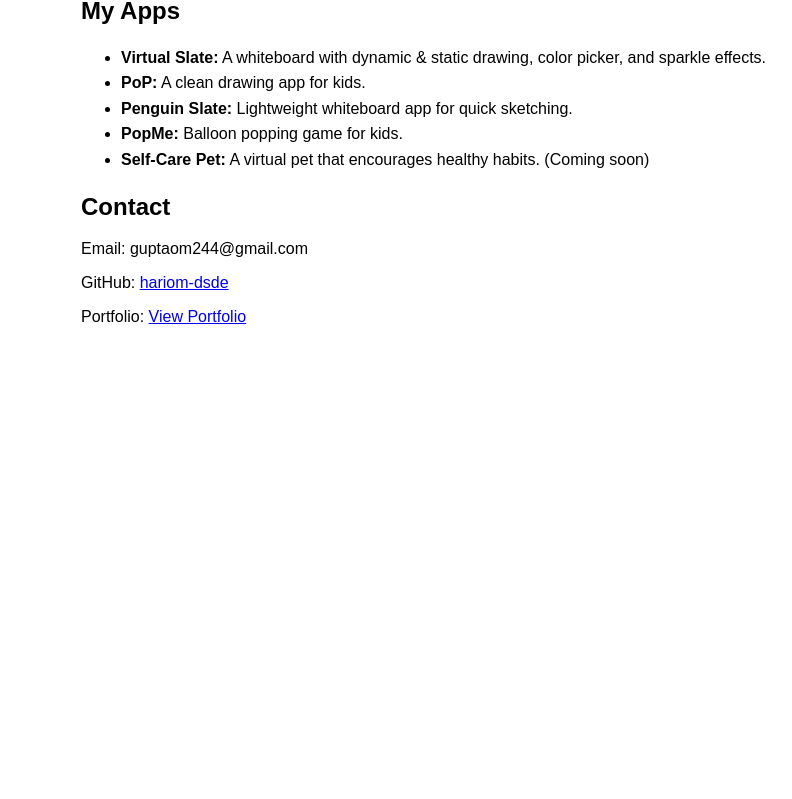
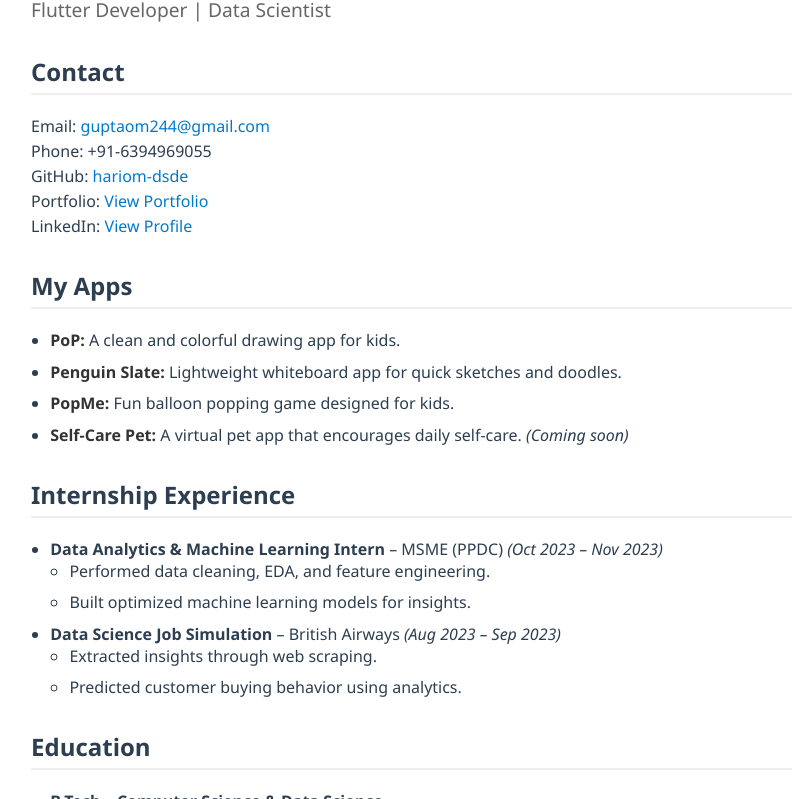
Before and after one commit to hariom-dsde/hariom-dsde.github.io, a plain HTML site: page index.html in a window 1280 px wide. Shown: the part 153-952 px from the top of the page, without its empty margins (159-951 px from the left). Before the commit the page ends 800 px from the top, so only its background shows below. Drawn offline with Linux system fonts and the light colour scheme.

Commit message:
Update index.html

```diff
--- a/index.html
+++ b/index.html
@@ -3,29 +3,197 @@
 <head>
   <meta charset="UTF-8" />
   <meta name="viewport" content="width=device-width, initial-scale=1.0"/>
-  <title>Hariom Gupta - App Developer</title>
+  <title>Hariom Gupta - App Developer & Data Scientist</title>
   <style>
-    body { font-family: sans-serif; padding: 2rem; max-width: 800px; margin: auto; }
-    h1 { color: #333; }
-    ul { line-height: 1.6; }
+    body {
+      font-family: 'Segoe UI', sans-serif;
+      background: #f4f7fa;
+      color: #2c3e50;
+      margin: 0;
+      padding: 2rem;
+      animation: fadeIn 1s ease-in;
+    }
+
+    .container {
+      max-width: 900px;
+      background: #fff;
+      margin: auto;
+      padding: 2rem 3rem;
+      border-radius: 12px;
+      box-shadow: 0 8px 24px rgba(0, 0, 0, 0.05);
+      animation: slideUp 1s ease-out;
+    }
+
+    h1 {
+      margin-bottom: 0.2rem;
+      font-size: 2.5rem;
+      color: #1a1a1a;
+      animation: slideRight 0.6s ease-in;
+    }
+
+    p.title {
+      font-size: 1.2rem;
+      color: #666;
+      margin-top: 0;
+      animation: slideRight 0.7s ease-in;
+    }
+
+    h2 {
+      border-bottom: 2px solid #eee;
+      padding-bottom: 0.3rem;
+      margin-top: 2rem;
+      font-size: 1.5rem;
+      animation: fadeInUp 0.8s ease-in-out;
+    }
+
+    ul {
+      padding-left: 1.2rem;
+    }
+
+    li {
+      margin-bottom: 0.6rem;
+      transition: all 0.3s ease-in-out;
+    }
+
+    li:hover {
+      transform: scale(1.02);
+      background-color: #f0f4f8;
+      border-radius: 6px;
+      padding: 0.2rem 0.5rem;
+    }
+
+    a {
+      color: #007acc;
+      text-decoration: none;
+      transition: color 0.3s ease;
+    }
+
+    a:hover {
+      color: #005f99;
+      text-decoration: underline;
+    }
+
+    .contact p {
+      margin: 0.2rem 0;
+    }
+
+    .section {
+      margin-top: 1.5rem;
+      animation: fadeInUp 1s ease-in-out;
+    }
+
+    .highlight {
+      font-weight: bold;
+      color: #333;
+    }
+
+    @keyframes fadeIn {
+      from { opacity: 0; }
+      to { opacity: 1; }
+    }
+
+    @keyframes slideUp {
+      from { transform: translateY(40px); opacity: 0; }
+      to { transform: translateY(0); opacity: 1; }
+    }
+
+    @keyframes slideRight {
+      from { transform: translateX(-30px); opacity: 0; }
+      to { transform: translateX(0); opacity: 1; }
+    }
+
+    @keyframes fadeInUp {
+      from { opacity: 0; transform: translateY(20px); }
+      to { opacity: 1; transform: translateY(0); }
+    }
+
+    @media (max-width: 600px) {
+      .container {
+        padding: 1.5rem;
+      }
+    }
   </style>
 </head>
 <body>
-  <h1>Hariom Gupta</h1>
-  <p>Flutter Developer | Data Scientist</p>
+  <div class="container">
+    <h1>Hariom Gupta</h1>
+    <p class="title">Flutter Developer | Data Scientist</p>
 
-  <h2>My Apps</h2>
-  <ul>
-    <li><strong>Virtual Slate:</strong> A whiteboard with dynamic & static drawing, color picker, and sparkle effects.</li>
-    <li><strong>PoP:</strong> A clean drawing app for kids.</li>
-    <li><strong>Penguin Slate:</strong> Lightweight whiteboard app for quick sketching.</li>
-    <li><strong>PopMe:</strong> Balloon popping game for kids.</li>
-    <li><strong>Self-Care Pet:</strong> A virtual pet that encourages healthy habits. (Coming soon)</li>
-  </ul>
+    <div class="section contact">
+      <h2>Contact</h2>
+      <p>Email: <a href="mailto:guptaom244@gmail.com">guptaom244@gmail.com</a></p>
+      <p>Phone: +91-6394969055</p>
+      <p>GitHub: <a href="https://github.com/hariom-dsde" target="_blank">hariom-dsde</a></p>
+      <p>Portfolio: <a href="https://www.datascienceportfol.io/Hariom_Gupta" target="_blank">View Portfolio</a></p>
+      <p>LinkedIn: <a href="https://www.linkedin.com/in/hariom-gupta-3b38421b8/" target="_blank">View Profile</a></p>
+    </div>
 
-  <h2>Contact</h2>
-  <p>Email: guptaom244@gmail.com</p>
-  <p>GitHub: <a href="https://github.com/hariom-dsde">hariom-dsde</a></p>
-  <p>Portfolio: <a href="https://www.datascienceportfol.io/Hariom_Gupta">View Portfolio</a></p>
+    <div class="section">
+      <h2>My Apps</h2>
+      <ul>
+        <li><span class="highlight">PoP:</span> A clean and colorful drawing app for kids.</li>
+        <li><span class="highlight">Penguin Slate:</span> Lightweight whiteboard app for quick sketches and doodles.</li>
+        <li><span class="highlight">PopMe:</span> Fun balloon popping game designed for kids.</li>
+        <li><span class="highlight">Self-Care Pet:</span> A virtual pet app that encourages daily self-care. <em>(Coming soon)</em></li>
+      </ul>
+    </div>
+
+    <div class="section">
+      <h2>Internship Experience</h2>
+      <ul>
+        <li><strong>Data Analytics & Machine Learning Intern</strong> – MSME (PPDC) <em>(Oct 2023 – Nov 2023)</em>
+          <ul>
+            <li>Performed data cleaning, EDA, and feature engineering.</li>
+            <li>Built optimized machine learning models for insights.</li>
+          </ul>
+        </li>
+        <li><strong>Data Science Job Simulation</strong> – British Airways <em>(Aug 2023 – Sep 2023)</em>
+          <ul>
+            <li>Extracted insights through web scraping.</li>
+            <li>Predicted customer buying behavior using analytics.</li>
+          </ul>
+        </li>
+      </ul>
+    </div>
+
+    <div class="section">
+      <h2>Education</h2>
+      <ul>
+        <li><strong>B.Tech – Computer Science & Data Science</strong><br>Rajkumar Goel Institute of Technology, 2020–2024 | CGPA: 7.4</li>
+        <li><strong>Intermediate (PCM):</strong> D.A.V. Inter College – 74.8%</li>
+        <li><strong>High School (Science):</strong> S.S. Niketan High School – 77.8%</li>
+      </ul>
+    </div>
+
+    <div class="section">
+      <h2>Skills</h2>
+      <ul>
+        <li><strong>Languages:</strong> Python, C, R</li>
+        <li><strong>Frameworks & Libraries:</strong> FASTAPI, Flutter, Pandas, NumPy</li>
+        <li><strong>Big Data & Cloud:</strong> AWS (Data Analytics on AWS)</li>
+      </ul>
+    </div>
+
+    <div class="section">
+      <h2>Projects</h2>
+      <ul>
+        <li><strong>Fake News Prediction:</strong> Built a logistic regression model using Scikit-learn and NLTK for accurate fake news detection.</li>
+        <li><strong>Flipkart Data Scraper:</strong> Web scraper using Beautiful Soup and Pandas to gather product data for analysis.</li>
+        <li><strong>House Price Prediction:</strong> Created an XGBoost model for predicting real estate prices using advanced regression techniques.</li>
+      </ul>
+    </div>
+
+    <div class="section">
+      <h2>Certifications & Publications</h2>
+      <ul>
+        <li><strong>Research Paper:</strong> "Physical and Mental Health Care Website" – IJRPR (July 2024)</li>
+        <li>Big Data Technologies – CDAC (Feb 2023 – Jun 2023)</li>
+        <li>Data Analysis with R Programming – Coursera (Mar 2023)</li>
+        <li>Hadoop: Map Reduce – Great Learning (Jan 2023)</li>
+        <li>Unsupervised Machine Learning with K-means – Great Learning (Jan 2023)</li>
+        <li>Getting Started with Data Analytics on AWS – Coursera (Jun 2022)</li>
+      </ul>
+    </div>
+  </div>
 </body>
 </html>
```
